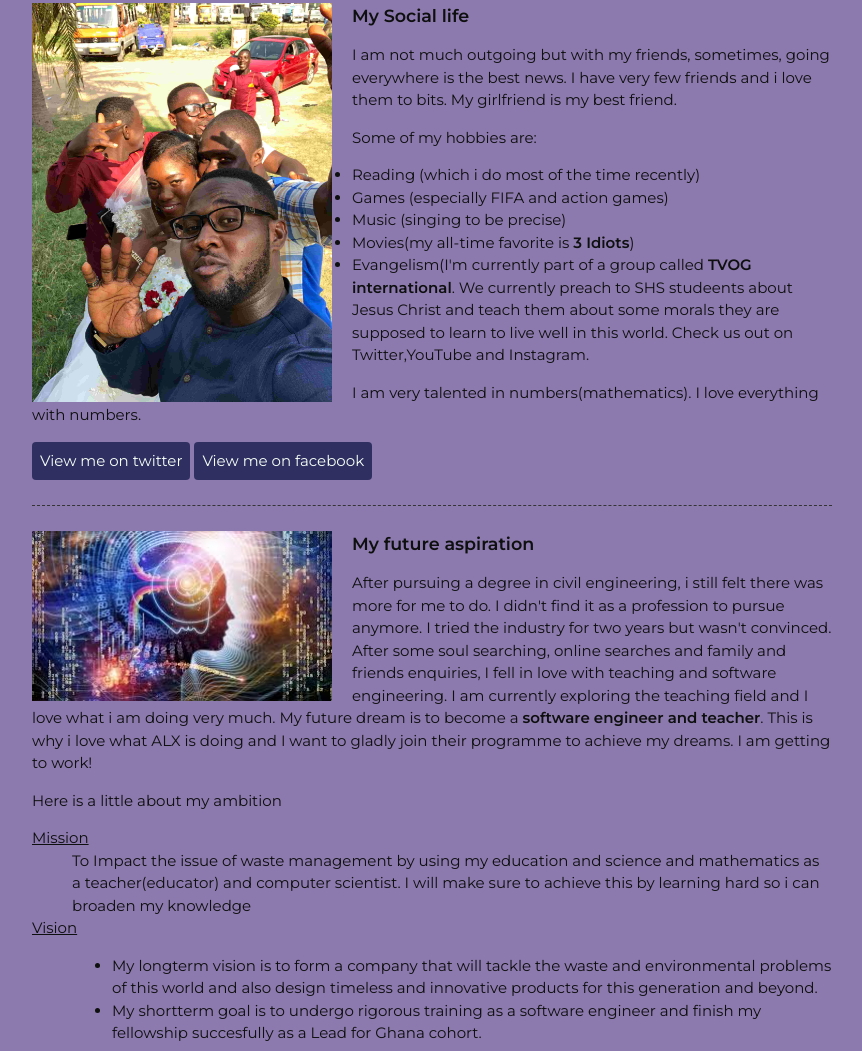
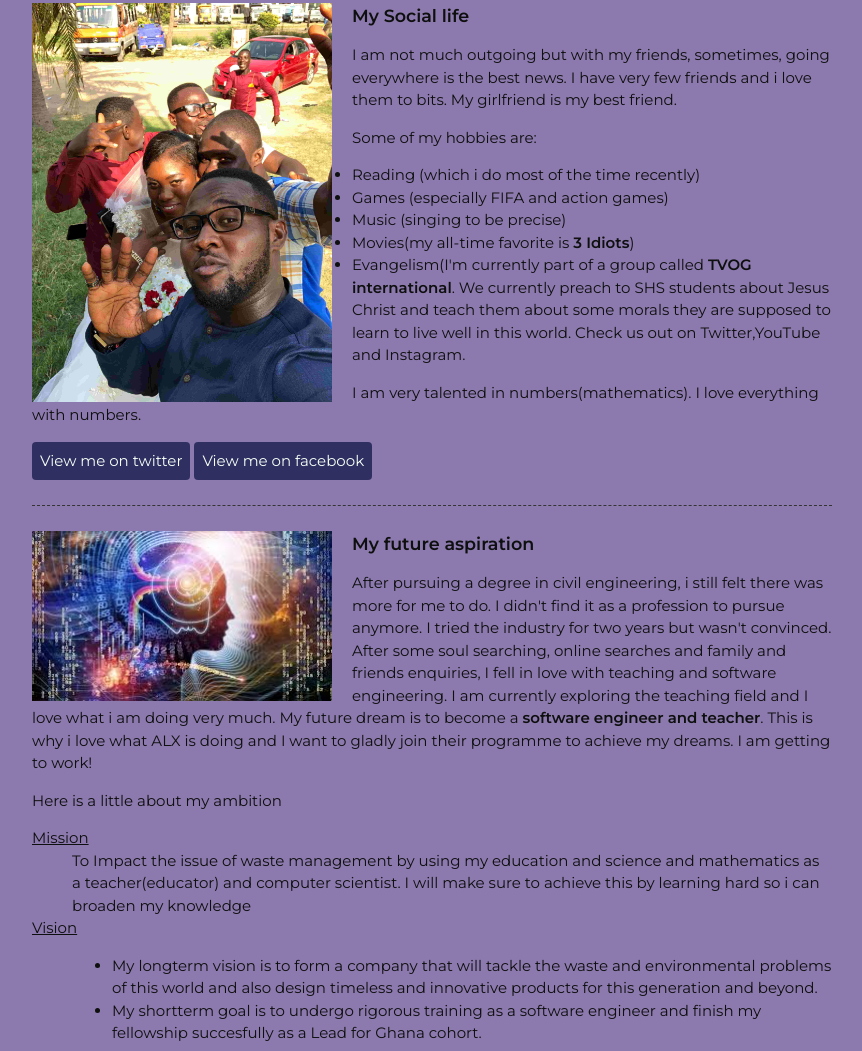
Before and after one commit to JoeKAboagye/DemoWebsite, a plain HTML site: page joe.html in a window 1280 px wide. Shown: the part 937-1988 px from the top of the page, without its empty margins (208-1070 px from the left). Drawn offline with Linux system fonts and the light colour scheme.

Commit message:
HTML and CSS updates

```diff
--- a/joe.html
+++ b/joe.html
@@ -59,7 +59,7 @@
                    <li>Music (singing to be precise)</li>
                    <li>Movies(my all-time favorite is <b>3 Idiots</b>)</li>
                    <li>Evangelism(I'm currently part of a group called <b>TVOG international</b>.
-                   We currently preach to SHS studeents about Jesus Christ and teach them about some
+                   We currently preach to SHS students about Jesus Christ and teach them about some
                    morals they are supposed to learn to live well in this world. Check us out on Twitter,YouTube and Instagram.
                    </li>
                  </ul>
```
Also changed, not shown: css/styles.css (+11 -5 lines).
